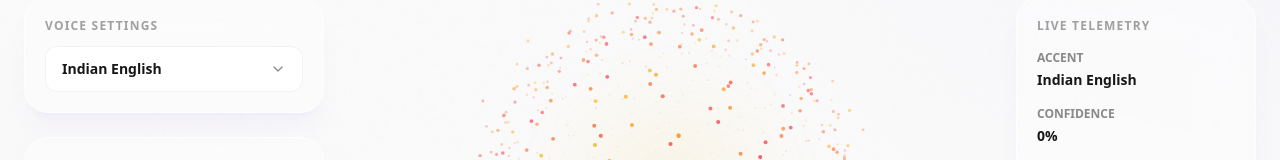
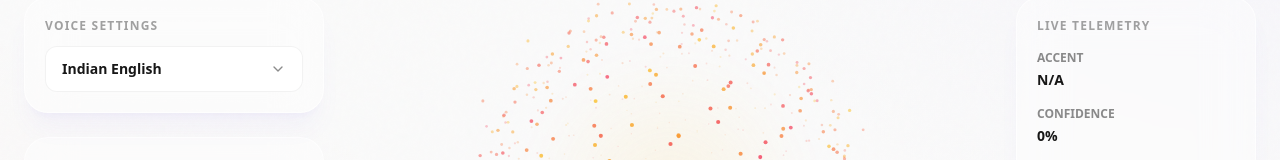
Before and after one commit to madhav14185121/Multi-Accent-Voice-Testing-Agent, a Next.js app in the folder frontend/: page / in a window 1280 px wide. Shown: the part 356-516 px from the top of the page. Built offline with nearby package versions, Linux system fonts and the light colour scheme.

Commit message:
UI changes in telemtry

```diff
--- a/frontend/src/app/page.tsx
+++ b/frontend/src/app/page.tsx
@@ -312,7 +312,7 @@ export default function Home() {
             className="flex flex-col items-center xl:items-start w-full max-w-[240px] order-3 xl:order-3"
           >
             <TelemetryCard
-              accent={detectedAccent ?? selectedVoice}
+              accent={detectedAccent}
               confidence={detectedConfidence ?? 0}
               time={time}
             />
--- a/frontend/src/components/TelemetryCard.tsx
+++ b/frontend/src/components/TelemetryCard.tsx
@@ -4,7 +4,7 @@ import React from "react";
 import { motion } from "framer-motion";
 
 interface TelemetryCardProps {
-  accent: string;
+  accent: string | null;
   confidence: number;
   time: number;
 }
@@ -34,7 +34,7 @@ export const TelemetryCard = React.memo(function TelemetryCard({
       <div className="space-y-4">
         <div>
           <span className="block text-xs font-semibold text-foreground/50 uppercase mb-1">Accent</span>
-          <span className="block text-sm font-bold text-foreground">{accent}</span>
+          <span className="block text-sm font-bold text-foreground">{accent || "N/A"}</span>
         </div>
 
         <div>
```
